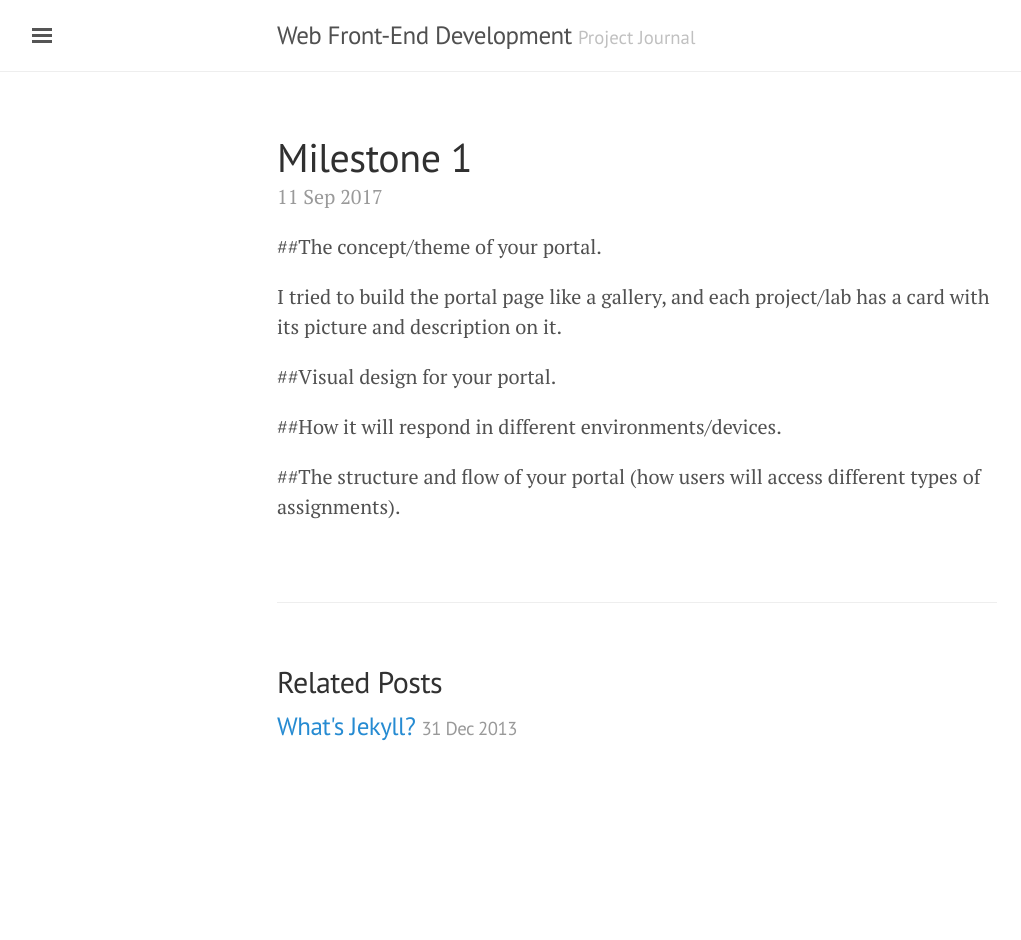
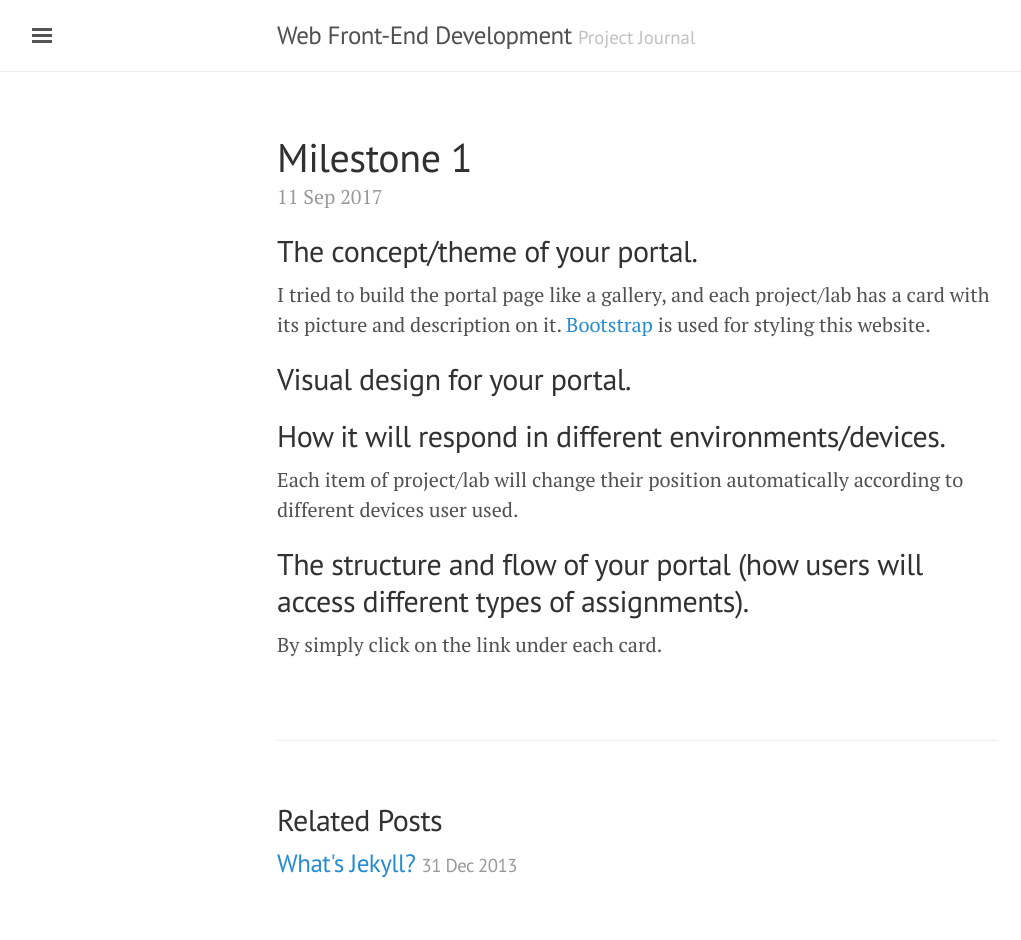
Before and after one commit to LiangjunSong/liangjunsong.github.io, a Jekyll site: the page built from _posts/2017-09-11-milestone-1.md, in a window 1280 px wide. Shown: the whole page, without its empty margins (3-1024 px from the left). Built offline with Jekyll 4.4.1, drawn with Linux system fonts in a browser that asks for light colours; before the commit the page ends 900 px from its top, so only the background shows below that.

Commit message:
first blog

```diff
--- a/_posts/2017-09-11-milestone-1.md
+++ b/_posts/2017-09-11-milestone-1.md
@@ -3,12 +3,15 @@ layout: post
 title: Milestone 1
 ---
 
-##The concept/theme of your portal.
+## The concept/theme of your portal.
 
-I tried to build the portal page like a gallery, and each project/lab has a card with its picture and description on it.
+I tried to build the portal page like a gallery, and each project/lab has a card with its picture and description on it. [Bootstrap](http://getbootstrap.com/) is used for styling this website.
 
-##Visual design for your portal.
+## Visual design for your portal.
 
-##How it will respond in different environments/devices.
+## How it will respond in different environments/devices.
 
-##The structure and flow of your portal (how users will access different types of assignments).
+Each item of project/lab will change their position automatically according to different devices user used.
+
+## The structure and flow of your portal (how users will access different types of assignments).
+By simply click on the link under each card.
```
